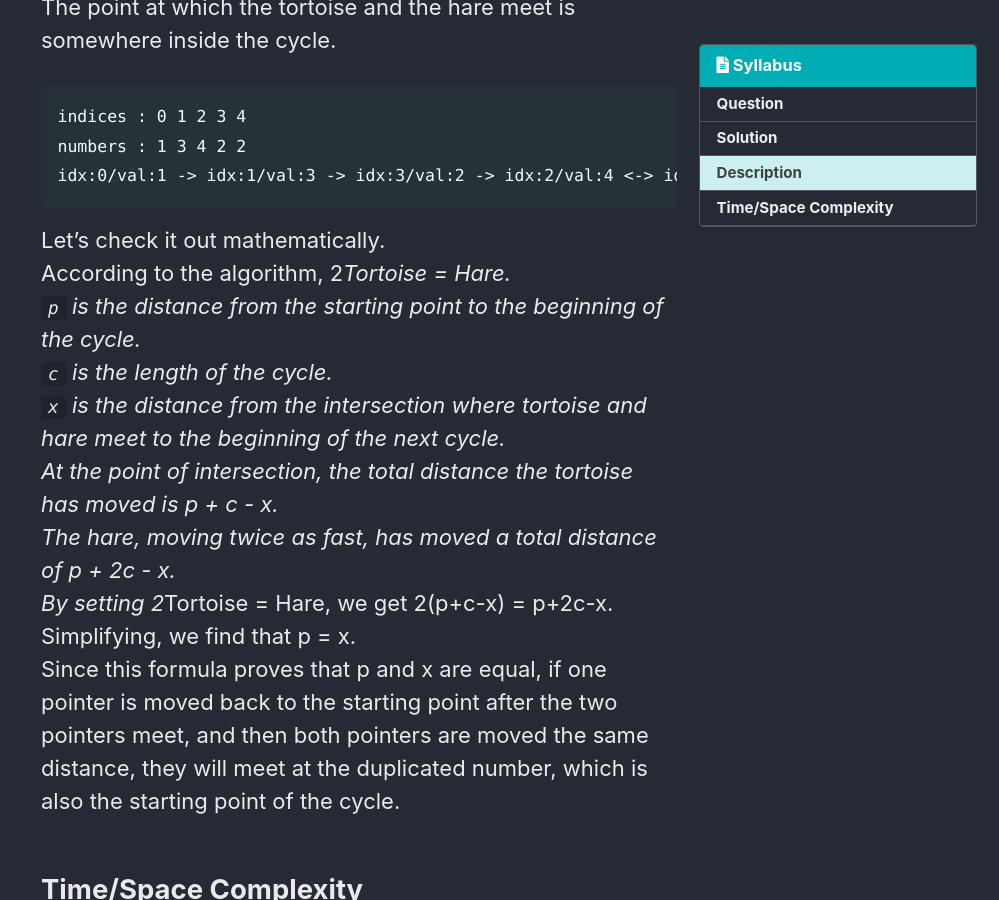
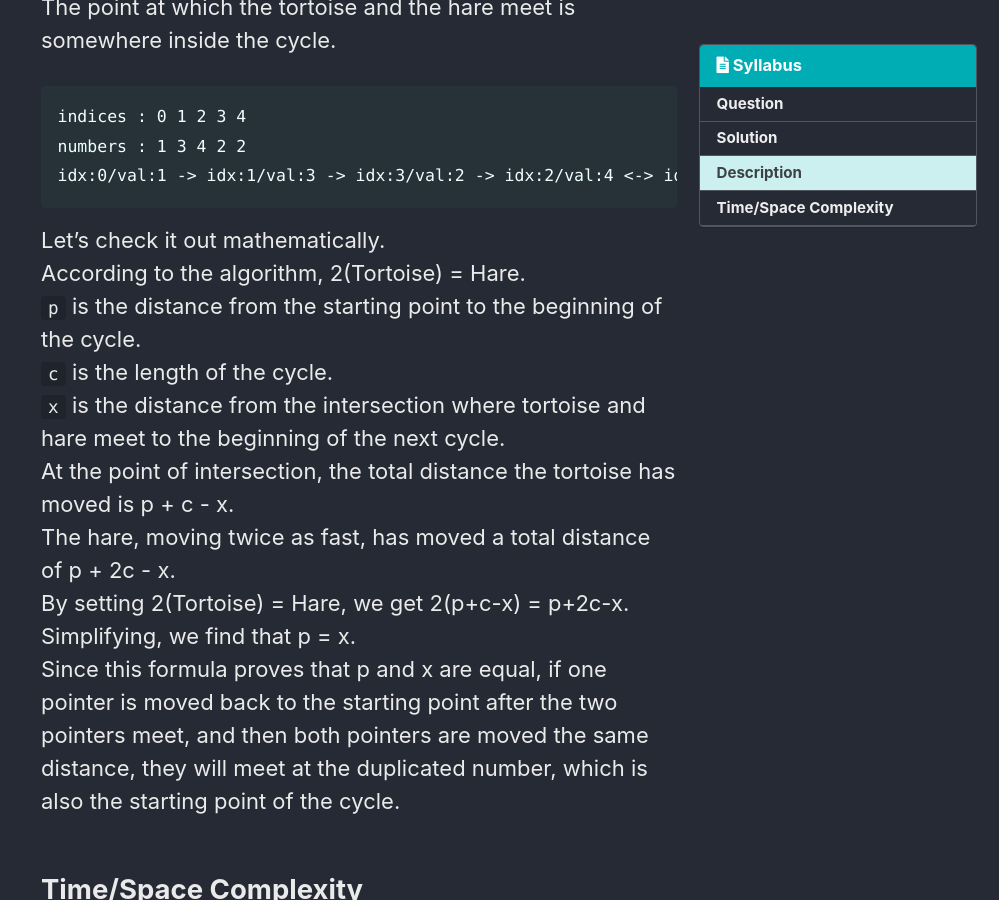
Before and after one commit to PyChanyoung/PyChanyoung.github.io, a Jekyll site: the page built from _posts/2023-07-18-FindTheDuplicateNumber.md, in a window 1280 px wide and 900 px high, scrolled down 2547 px. Shown: the whole window, without its empty margins (281-1280 px from the left). Built offline with Jekyll 4.4.1, drawn with Linux system fonts in a browser that asks for light colours; cached includes are drawn as plain includes; some web fonts are replaced; comment, search, counter and statistics services are not loaded.

Commit message:
question update

````diff
--- a/_posts/2023-07-18-FindTheDuplicateNumber.md
+++ b/_posts/2023-07-18-FindTheDuplicateNumber.md
@@ -78,13 +78,13 @@ idx:0/val:1 -> idx:1/val:3 -> idx:3/val:2 -> idx:2/val:4 <-> idx:4/val:2
 ```
 
 Let's check it out mathematically.<br>
-According to the algorithm, 2*Tortoise = Hare.<br>
+According to the algorithm, 2(Tortoise) = Hare.<br>
 `p` is the distance from the starting point to the beginning of the cycle.<br>
 `c` is the length of the cycle.<br>
 `x` is the distance from the intersection where tortoise and hare meet to the beginning of the next cycle.<br>
 At the point of intersection, the total distance the tortoise has moved is p + c - x.<br>
 The hare, moving twice as fast, has moved a total distance of p + 2c - x.<br>
-By setting 2*Tortoise = Hare, we get 2(p+c-x) = p+2c-x.<br>
+By setting 2(Tortoise) = Hare, we get 2(p+c-x) = p+2c-x.<br>
 Simplifying, we find that p = x.<br>
 Since this formula proves that p and x are equal, if one pointer is moved back to the starting point after the two pointers meet, and then both pointers are moved the same distance, they will meet at the duplicated number, which is also the starting point of the cycle.<br>
 
````
